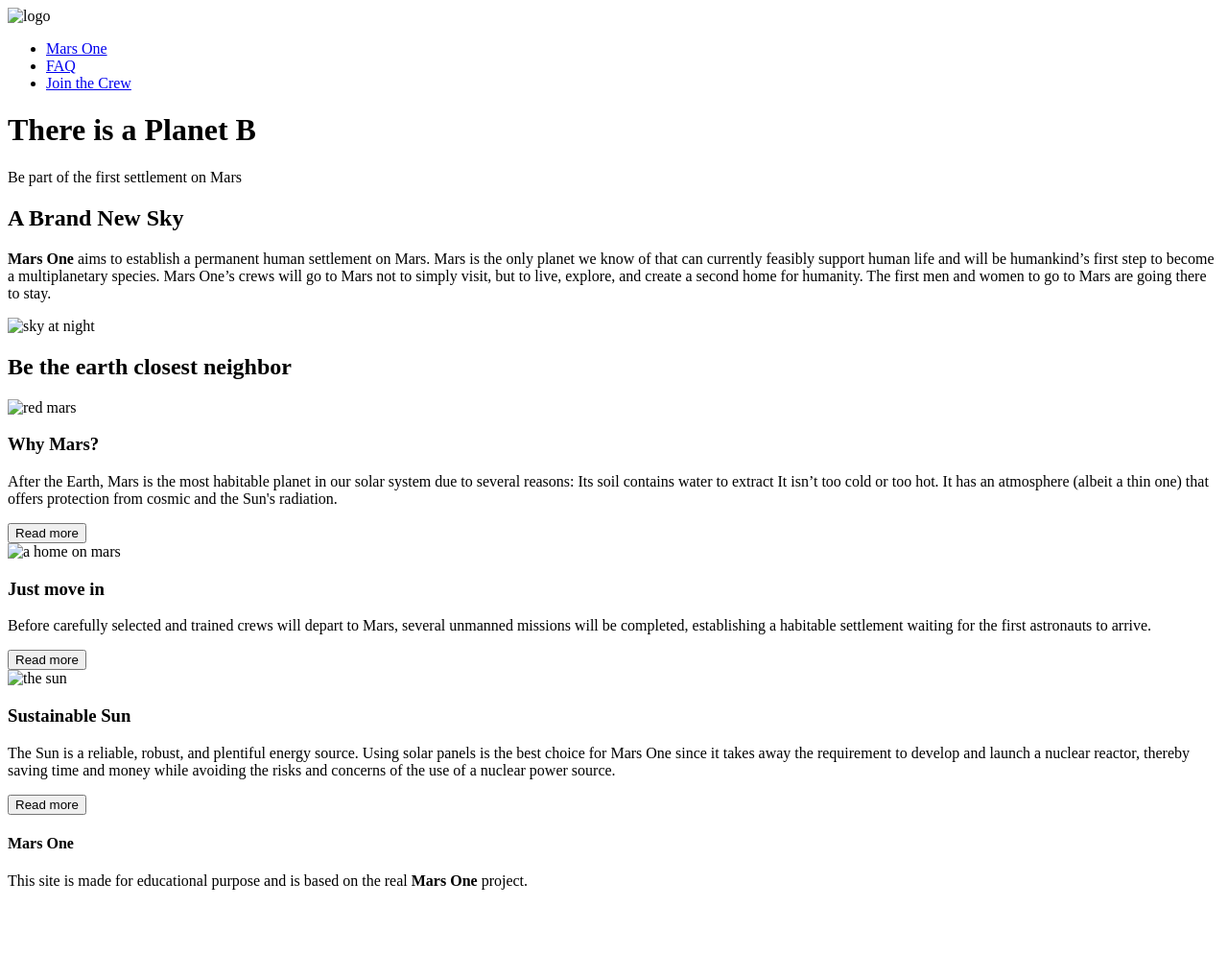
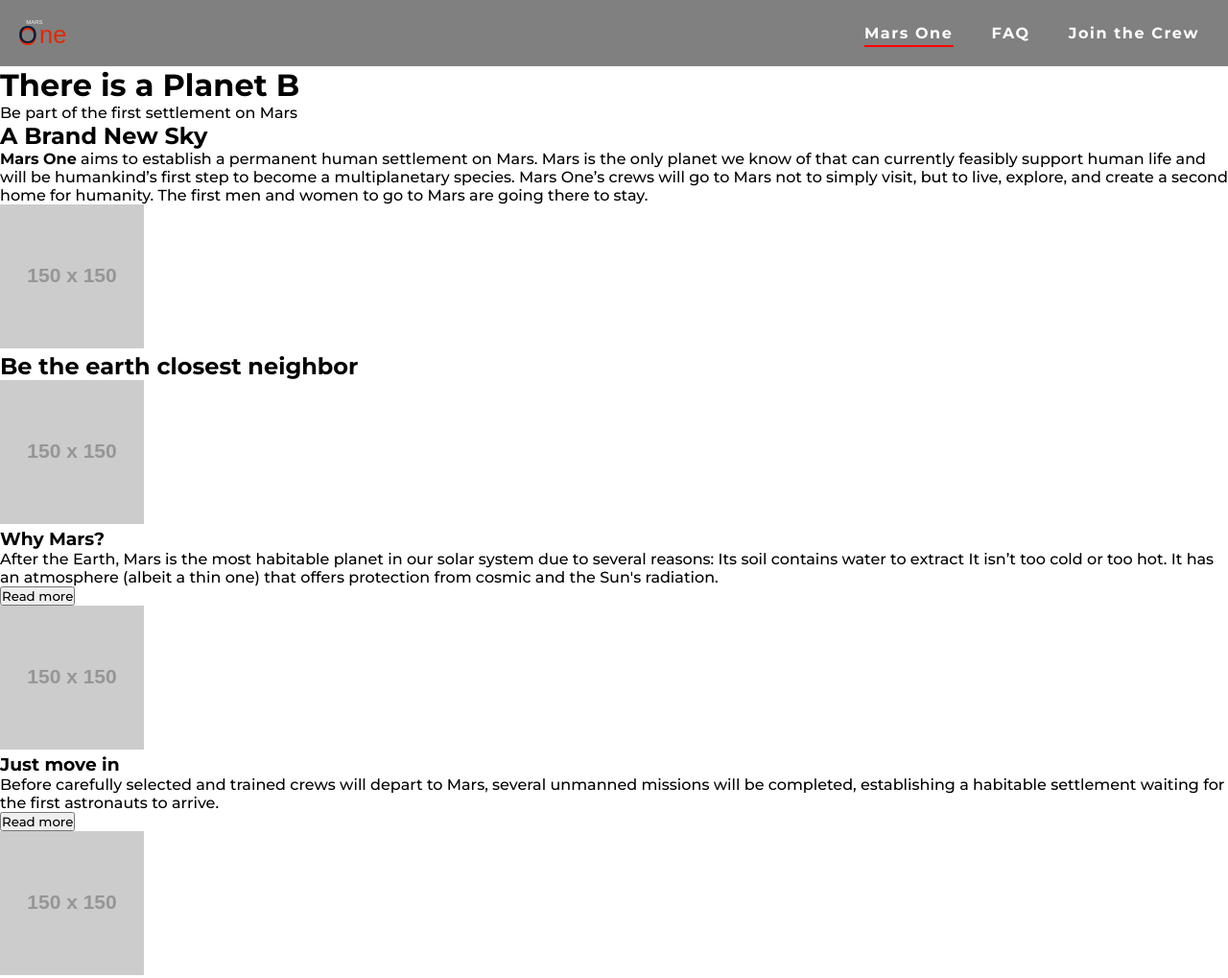
Before and after one commit to madeleineenberg/projectMarsOne, a plain HTML site: page index.html in a window 1280 px wide. Shown: the top 1019 px of the page at 96% size. Before the commit the page ends 943 px from the top, so only its background shows below. Drawn offline with Linux system fonts and the light colour scheme; placeholder pictures from the web are drawn by us.

Commit message:
added layout for top-nav

```diff
--- a/index.html
+++ b/index.html
@@ -10,7 +10,7 @@
   <body>
     <nav class="top-nav">
       <div class="top-nav__logo-wrapper">
-        <img src="" alt="logo" class="top-nav__logo" />
+        <img src="./images/logo.svg" alt="logo" class="top-nav__logo" />
       </div>
       <ul class="top-nav__menu">
         <li class="top-nav__menu-item">
@@ -25,7 +25,6 @@
       </ul>
     </nav>
     <main>
-
       <header class="header__home">
         <div class="header__home-container">
           <h1 class="header__home-title">There is a Planet B</h1>
@@ -41,8 +40,8 @@
             <h2 class="top-article__container-title">A Brand New Sky</h2>
             <p class="top-article__container-paragraph">
               <strong class="strong-text">Mars One</strong> aims to establish a
-            permanent human settlement on Mars. Mars is the only planet we know
-            of that can currently feasibly support human life and will be
+              permanent human settlement on Mars. Mars is the only planet we
+              know of that can currently feasibly support human life and will be
               humankind’s first step to become a multiplanetary species. Mars
               One’s crews will go to Mars not to simply visit, but to live,
               explore, and create a second home for humanity. The first men and
@@ -50,7 +49,11 @@
             </p>
           </div>
           <div class="top-article__img-wrapper">
-          <img src="" alt="sky at night" class="top-article__img" />
+            <img
+              src="https://via.placeholder.com/150"
+              alt="sky at night"
+              class="top-article__img"
+            />
           </div>
         </article>
       </section>
@@ -60,15 +63,19 @@
 
         <article class="about-mars__article1">
           <div class="about-mars__article1-img-wrapper">
-          <img src="" alt="red mars" class="about-mars__article1-img" />
+            <img
+              src="https://via.placeholder.com/150"
+              alt="red mars"
+              class="about-mars__article1-img"
+            />
           </div>
           <div class="about-mars__article1-container">
             <h3 class="about-mars__article-title">Why Mars?</h3>
             <p class="about-mars__article-paragraph">
               After the Earth, Mars is the most habitable planet in our solar
-            system due to several reasons: Its soil contains water to extract It
-            isn’t too cold or too hot. It has an atmosphere (albeit a thin one)
-            that offers protection from cosmic and the Sun's radiation.
+              system due to several reasons: Its soil contains water to extract
+              It isn’t too cold or too hot. It has an atmosphere (albeit a thin
+              one) that offers protection from cosmic and the Sun's radiation.
             </p>
             <button class="read-more-btn">Read more</button>
           </div>
@@ -76,7 +83,11 @@
 
         <article class="about-mars__article2">
           <div class="about-mars__article2-img-wrapper">
-          <img src="" alt="a home on mars" class="about-mars__article2-img" />
+            <img
+              src="https://via.placeholder.com/150"
+              alt="a home on mars"
+              class="about-mars__article2-img"
+            />
           </div>
           <div class="about-mars__article2-container">
             <h3 class="about-mars__article-title">Just move in</h3>
@@ -91,22 +102,25 @@
 
         <article class="about-mars__article3">
           <div class="about-mars__article3-img-wrapper">
-          <img src="" alt="the sun" class="about-mars__article3-img" />
+            <img
+              src="https://via.placeholder.com/150"
+              alt="the sun"
+              class="about-mars__article3-img"
+            />
           </div>
           <div class="about-mars__article3-container">
             <h3 class="about-mars__article-title">Sustainable Sun</h3>
             <p class="about-mars__article-paragraph">
               The Sun is a reliable, robust, and plentiful energy source. Using
-            solar panels is the best choice for Mars One since it takes away the
-            requirement to develop and launch a nuclear reactor, thereby saving
-            time and money while avoiding the risks and concerns of the use of a
-            nuclear power source.
+              solar panels is the best choice for Mars One since it takes away
+              the requirement to develop and launch a nuclear reactor, thereby
+              saving time and money while avoiding the risks and concerns of the
+              use of a nuclear power source.
             </p>
             <button class="read-more-btn">Read more</button>
           </div>
         </article>
       </section>
-
     </main>
     <footer class="footer">
       <div class="footer-container">
--- /dev/null
+++ b/styles/_topnav.scss
@@ -0,0 +1,66 @@
+@import "./mixins/mixins";
+
+.top-nav {
+  display: flex;
+  flex-direction: column;
+  background: gray;
+  align-items: center;
+  padding: 20px 0;
+
+  @media (min-width: 700px) {
+    flex-flow: row;
+    padding: 10px;
+  }
+
+  &__logo-wrapper {
+    max-width: 100%;
+    max-height: 100%;
+    padding: 20px 10px;
+
+    @media (min-width: 700px) {
+      margin-right: auto;
+      padding: 10px;
+    }
+  }
+
+  &__logo {
+    @include responsive-image;
+  }
+
+  &__menu {
+    display: flex;
+    list-style: none;
+  }
+}
+
+.top-nav__link {
+  text-decoration: none;
+  margin: 15px;
+  text-align: center;
+  color: white;
+  font-weight: bold;
+  font-size: 14px;
+  letter-spacing: 0.1em;
+
+  @media (min-width: 700px) {
+    margin: 20px;
+    font-size: 16px;
+  }
+
+  &--active {
+    text-decoration: none;
+    border-bottom: 2px solid red;
+    padding: 0;
+    margin: 15px;
+    color: white;
+    font-weight: bold;
+    font-size: 14px;
+    letter-spacing: 0.1em;
+    padding-bottom: 3px;
+
+    @media (min-width: 700px) {
+      font-size: 16px;
+      margin: 20px;
+    }
+  }
+}
--- /dev/null
+++ b/styles/mixins/_mixins.scss
@@ -0,0 +1,6 @@
+@mixin responsive-image {
+  object-fit: cover;
+  display: block;
+  max-width: 100%;
+  max-height: 100%;
+}
--- a/styles/style.scss
+++ b/styles/style.scss
@@ -0,0 +1,14 @@
+@import "./variables/variables";
+@import "./mixins/mixins";
+@import "./topnav";
+
+* {
+  box-sizing: border-box;
+  margin: 0;
+  padding: 0;
+  font-family: $font-main;
+}
+
+main {
+  max-width: 100%;
+}
--- /dev/null
+++ b/styles/variables/_variables.scss
@@ -0,0 +1,4 @@
+@import url("https://fonts.googleapis.com/css?family=Montserrat:500,700,800|Poppins:400,700&display=swap");
+
+$font-main: "Montserrat", sans-serif;
+$font-footer: "Poppins", sans-serif;
```
Also changed, not shown: faq.html (+32 -24 lines), join.html (+1 -1 lines), images/logo.svg (added), images/logo@3x.png (added), styles/style.css, 1 other file. Lines whose indentation alone changed are shown as unchanged.
